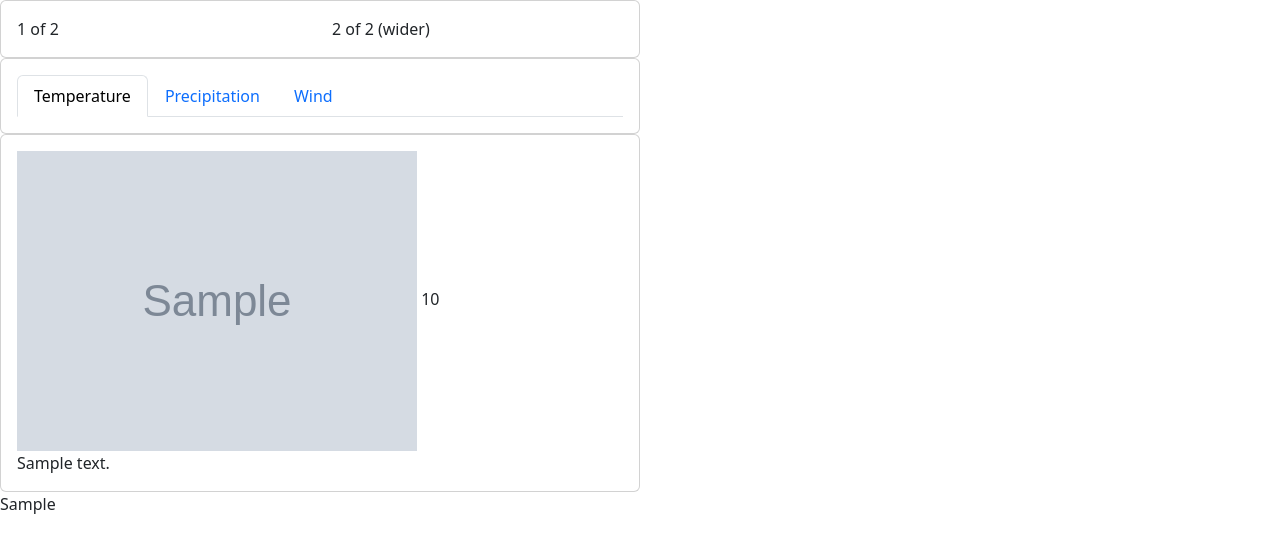
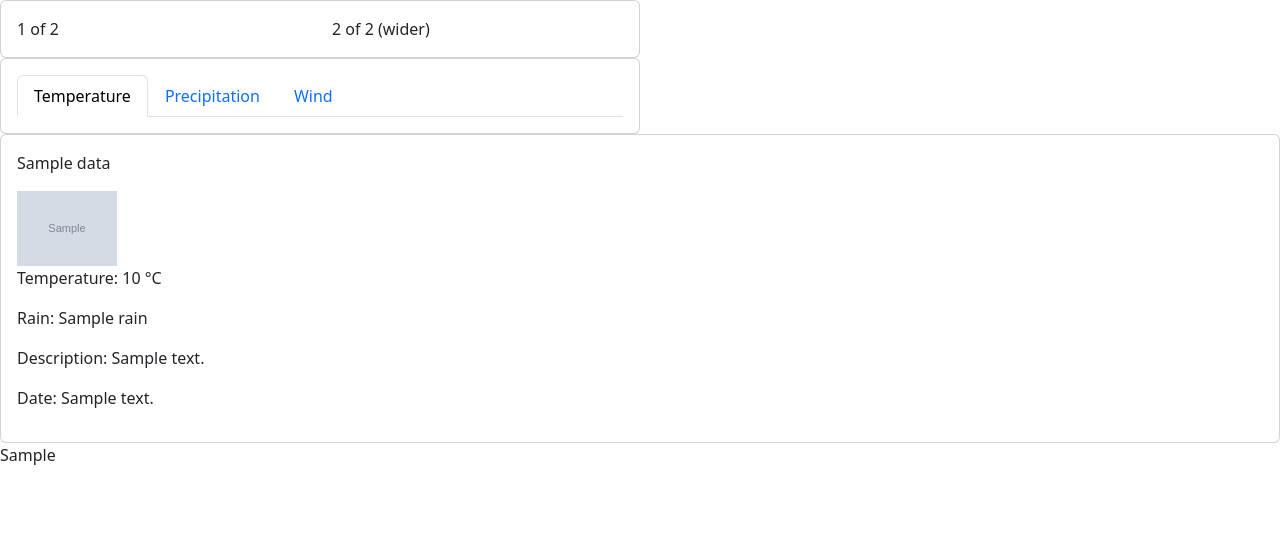
Before and after one commit to Daksh200009/weatherwidget, a Flask app: template templates/home.html in a window 1280 px wide. Shown: the top 553 px of the page. Run offline with Flask 3, Linux system fonts and the light colour scheme; the template is opened without the code that fills it: most values are stand-ins (such as "Sample title", 1, 10 or a date in 2020); grey boxes marked "Sample" are stand-in pictures.

Commit message:
html card 3 has been finished

```diff
--- a/templates/home.html
+++ b/templates/home.html
@@ -40,21 +40,20 @@
   </div>
 </div>
 
-<div class="card" style="width: 50%;">
+<div class="card" style="width: 100%;">
   <div class="card-body">
- <div class="row">
-         {% for forecast in forecast_data %}
-         <div class="col"
-            {{ forecast["day_of_week"] }}
-             <br>
-            <img src="{{forcast['icon'] }}"
-            <br>
-            {{ forecast["temp"] }}
-            <br>
-            {{ forecast["description"] }}
-            </div>
-         {% endfor %}
+    <div class="row">
+      {% for data in forecast_data %}
+      <div class="col">
+        <p>{{ data.day_name }}</p>
+        <img src="{{ data.icon_url }}" alt="Weather Icon" style="width: 100px;" style="height: 200px;">
+        <p> Temperature: {{ data.temp }} °C</p>
+        <p> Rain: {{ data.rain }}</p>
+        <p> Description: {{ data.description }}</p>
+        <p> Date: {{ data.dt_text }}</p>
       </div>
+      {% endfor %}
+    </div>
   </div>
 </div>
 
```
